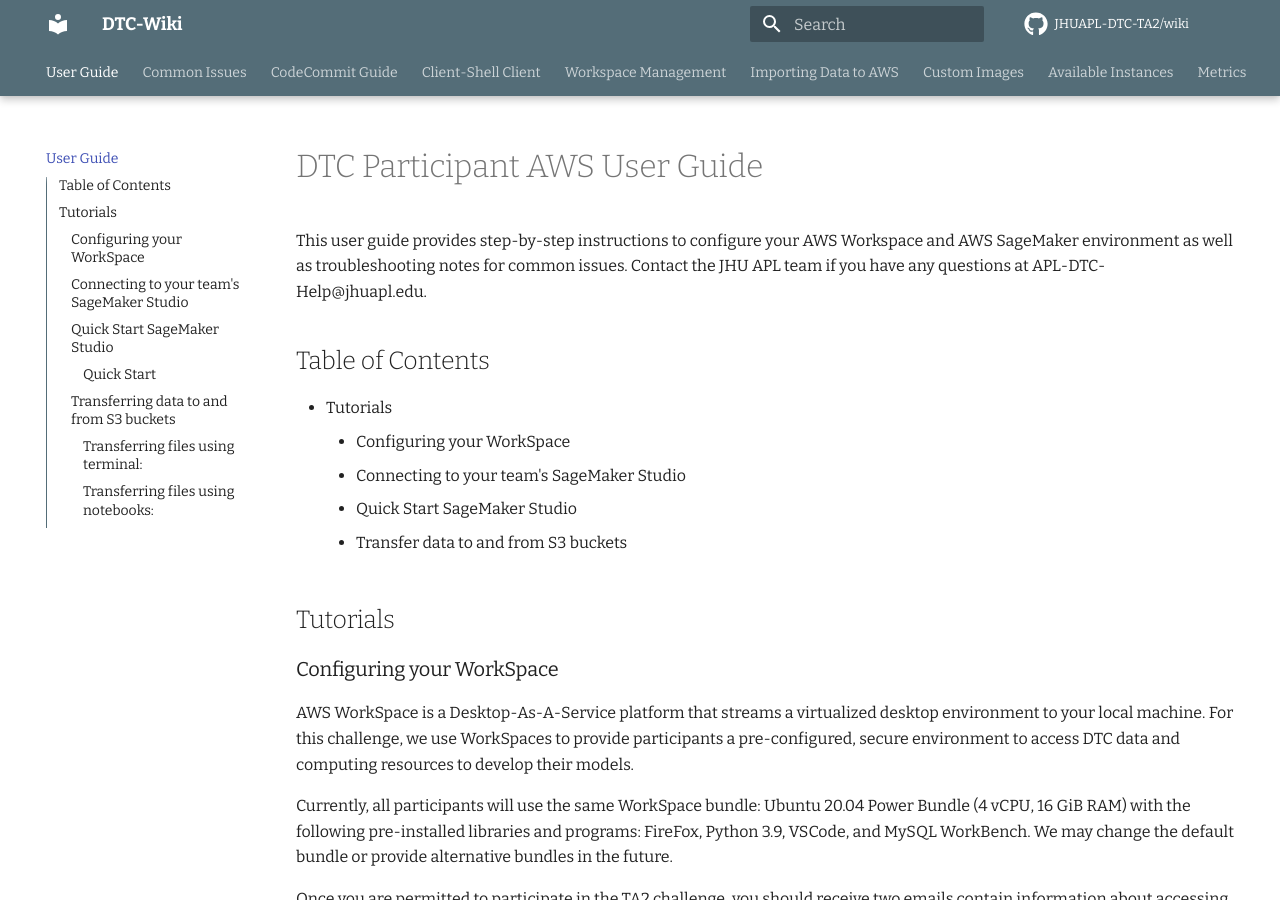
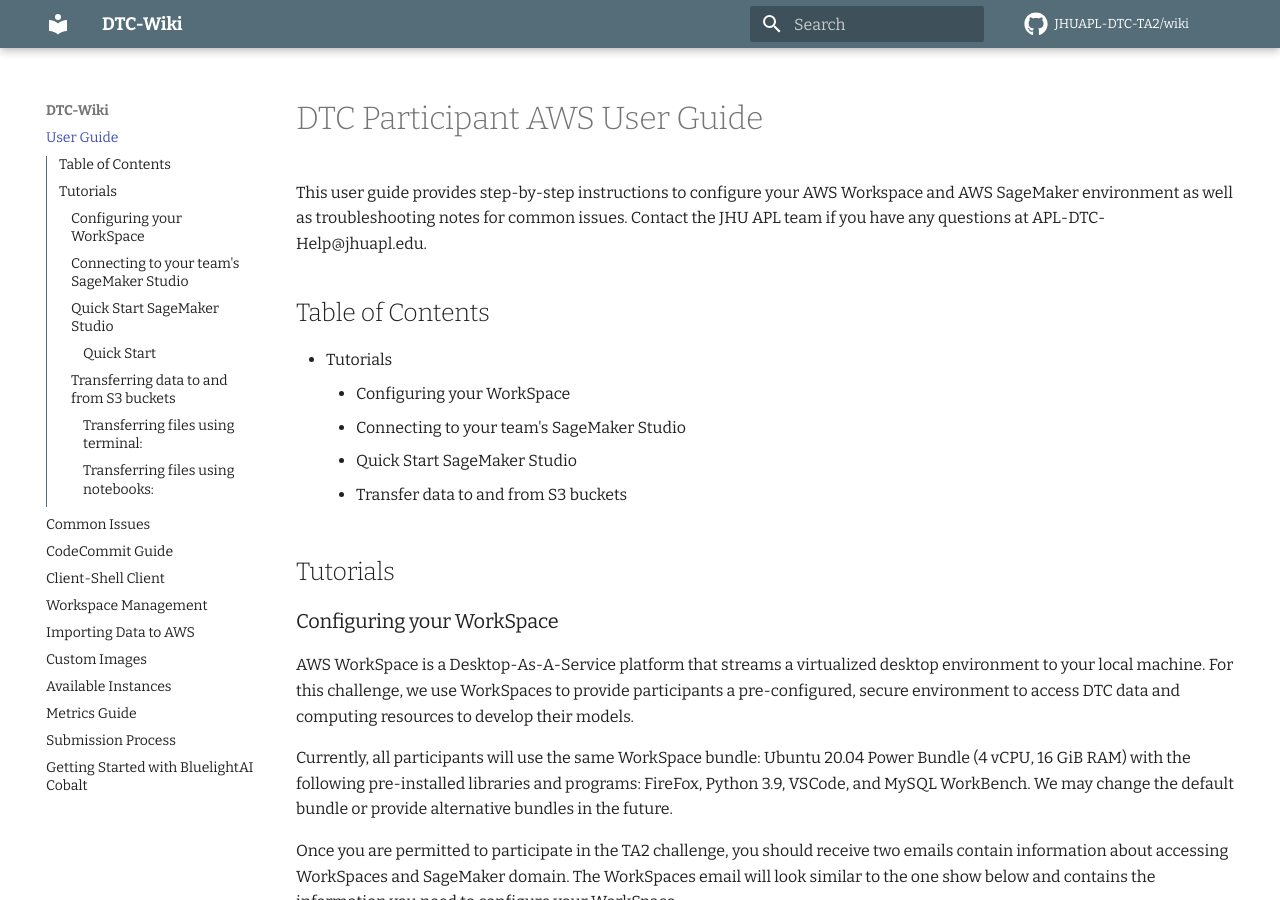
Before and after one commit to JHUAPL-DTC-TA2/wiki, an MkDocs documentation site: the page built from docs/index.md, in a window 1280 px wide and 900 px high. Built offline with MkDocs 1.6.1 and Material for MkDocs 9.7.7, drawn with Linux system fonts in a browser that asks for light colours; comment, search, counter and statistics services are not loaded.

Commit message:
adds updates from main branch

```diff
--- a/mkdocs.yaml
+++ b/mkdocs.yaml
@@ -20,9 +20,9 @@
     - navigation.footer
     # - navigation.path
     - navigation.prune
-    # - navigation.sections # toggle to have sections in side nav
-    - navigation.tabs # toggle to mainly use top nav
-    - navigation.tabs.sticky
+    - navigation.sections # toggle to have sections in side nav
+    # - navigation.tabs # toggle to mainly use top nav
+    # - navigation.tabs.sticky
     - toc.follow
     - toc.integrate # whether to include the toc in the main nav bar to the left
     - navigation.top
@@ -41,6 +41,7 @@
 - Available Instances: sagemaker_instances.md
 - Metrics Guide: metrics_guide.md
 - Submission Process: submission_process.md
+- Getting Started with BluelightAI Cobalt: cobalt.md
 markdown_extensions:
   - pymdownx.critic
   - pymdownx.caret
```
Also changed, not shown: SageMaker Instances.md (deleted, +0 -18 lines), docs/cobalt.md (renamed from Getting Started with BluelightAI Cobalt.md).
